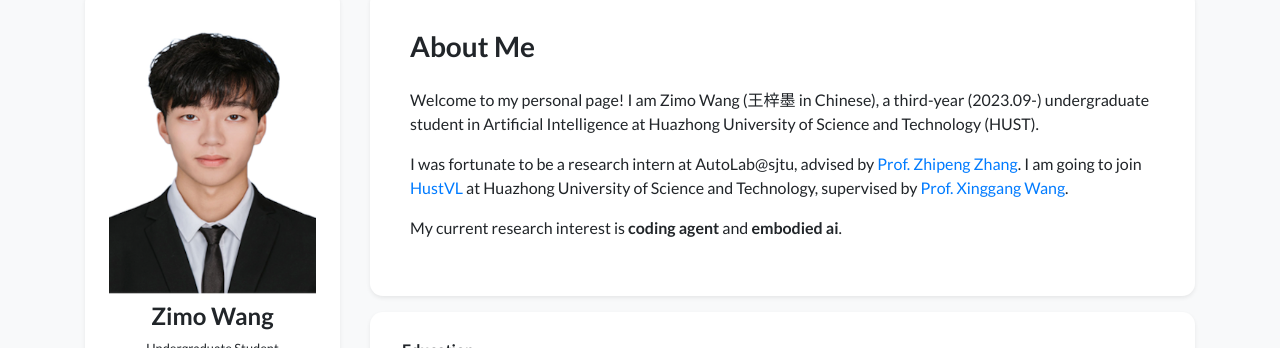
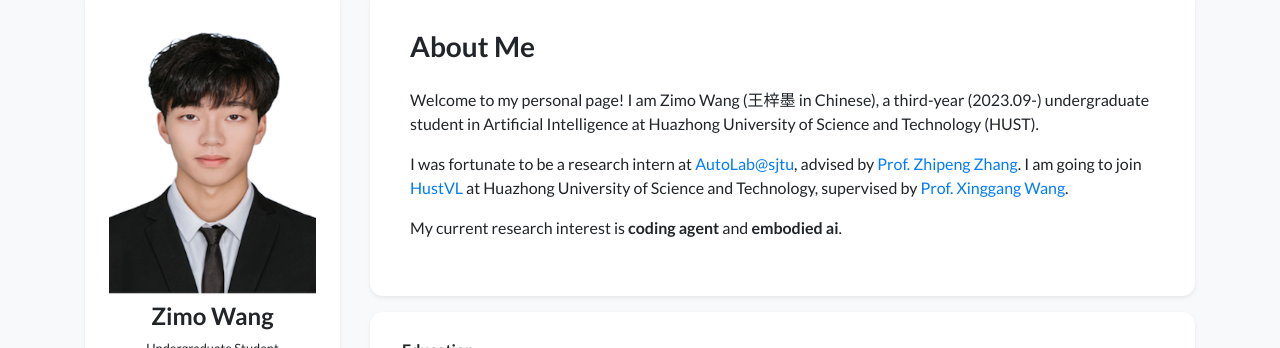
Before and after one commit to zimooowang/zimooowang.github.io, a Jekyll site: the page built from index.html, in a window 1280 px wide and 900 px high. Shown: the part 90-438 px from the top of the window. Built offline with Jekyll 4.4.1, drawn with Linux system fonts in a browser that asks for light colours; nearby versions of some CDN libraries; a style sheet for code colours, icons or effects is not loaded; part of the change alters nothing that is shown.

```diff
--- a/_data/profile.yml
+++ b/_data/profile.yml
@@ -25,7 +25,7 @@ short_bio: >-
     Welcome to my personal page! I am Zimo Wang (王梓墨 in Chinese), a third-year (2023.09-) undergraduate student in Artificial Intelligence at Huazhong University of Science and Technology (HUST).
   </p>
   <p>
-    I was fortunate to be a research intern at AutoLab@sjtu, advised by <a href="https://zhipengzhang.cn/" target="_blank" rel="noopener">Prof. Zhipeng Zhang</a>. I am going to join <a href="https://github.com/hustvl" target="_blank" rel="noopener">HustVL</a> at Huazhong University of Science and Technology, supervised by <a href="https://xwcv.github.io/index_cn.htm" target="_blank" rel="noopener">Prof. Xinggang Wang</a>.
+    I was fortunate to be a research intern at <a href="https://github.com/AutoLab-SAI-SJTU/" target="_blank" rel="noopener">AutoLab@sjtu</a>, advised by <a href="https://zhipengzhang.cn/" target="_blank" rel="noopener">Prof. Zhipeng Zhang</a>. I am going to join <a href="https://github.com/hustvl" target="_blank" rel="noopener">HustVL</a> at Huazhong University of Science and Technology, supervised by <a href="https://xwcv.github.io/index_cn.htm" target="_blank" rel="noopener">Prof. Xinggang Wang</a>.
   </p>
   <p>
     My current research interest is <strong>coding agent</strong> and <strong>embodied ai</strong>.
```
